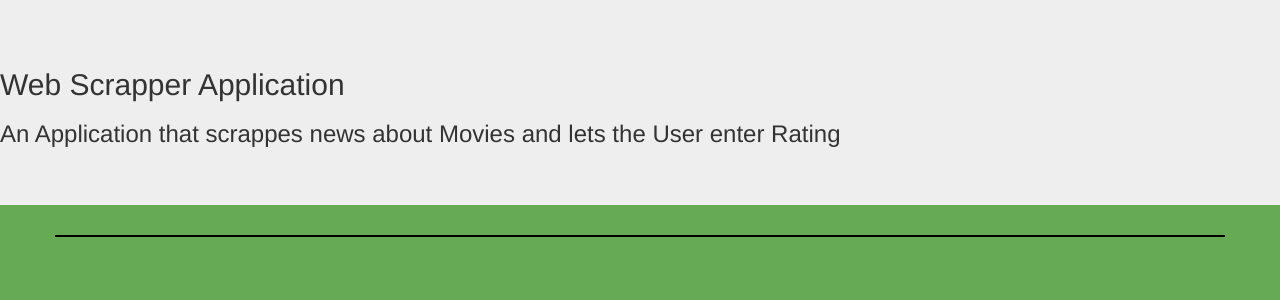
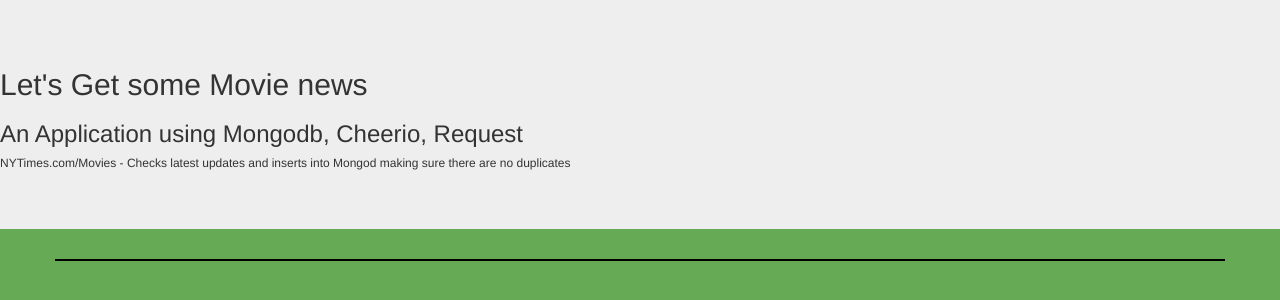
Before and after one commit to Sanganu/webscraper, a website: page public/index.html in a window 1280 px wide. Drawn offline with nearby package versions, Linux system fonts and the light colour scheme; no server answers.

Commit message:
Scrapper - Scrap

```diff
--- a/public/index.html
+++ b/public/index.html
@@ -11,8 +11,9 @@
   </head>
   <body>
         <div class = "jumbotron">
-            <h2>Web Scrapper Application</h2>
-            <h3>An Application that scrappes news about Movies and lets the User enter Rating</h3>
+            <h2>Let's Get some Movie news</h2>
+            <h3>An Application using Mongodb, Cheerio, Request</h3>
+            <h6>NYTimes.com/Movies - Checks latest updates and inserts into Mongod making sure there are no duplicates</h6>
         </div>
 
         <table id="wrapper" class = "container">
```
